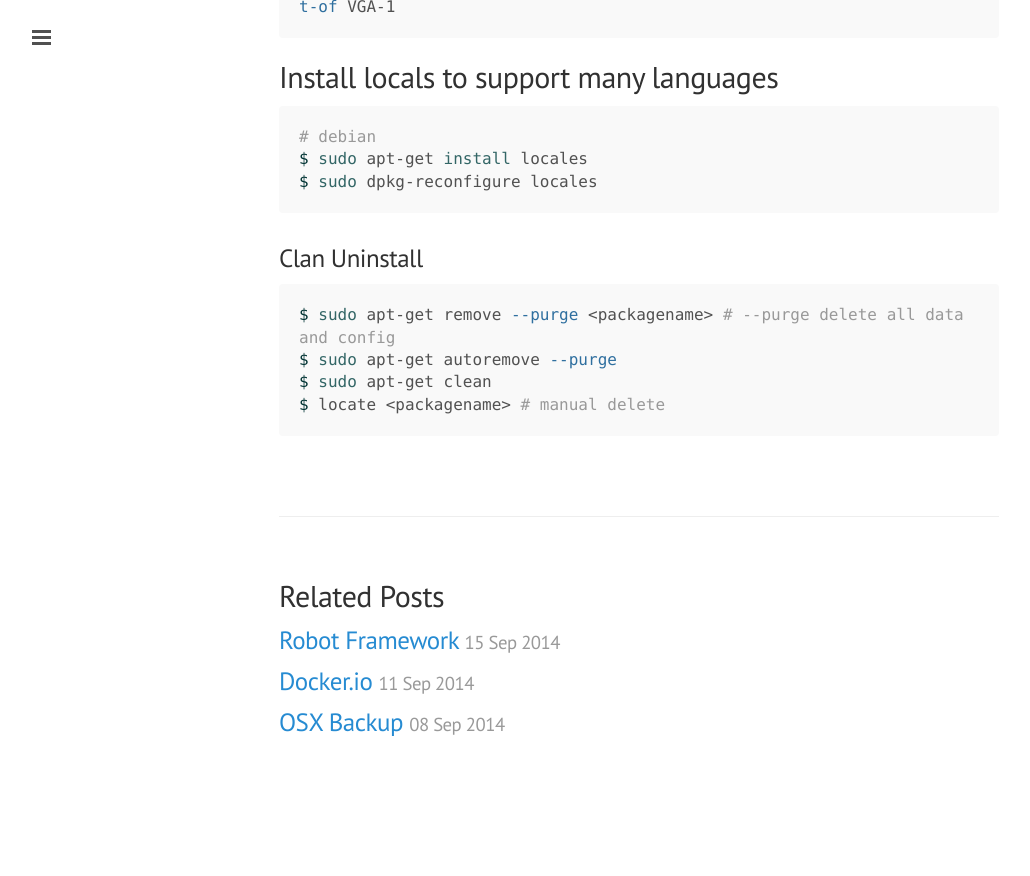
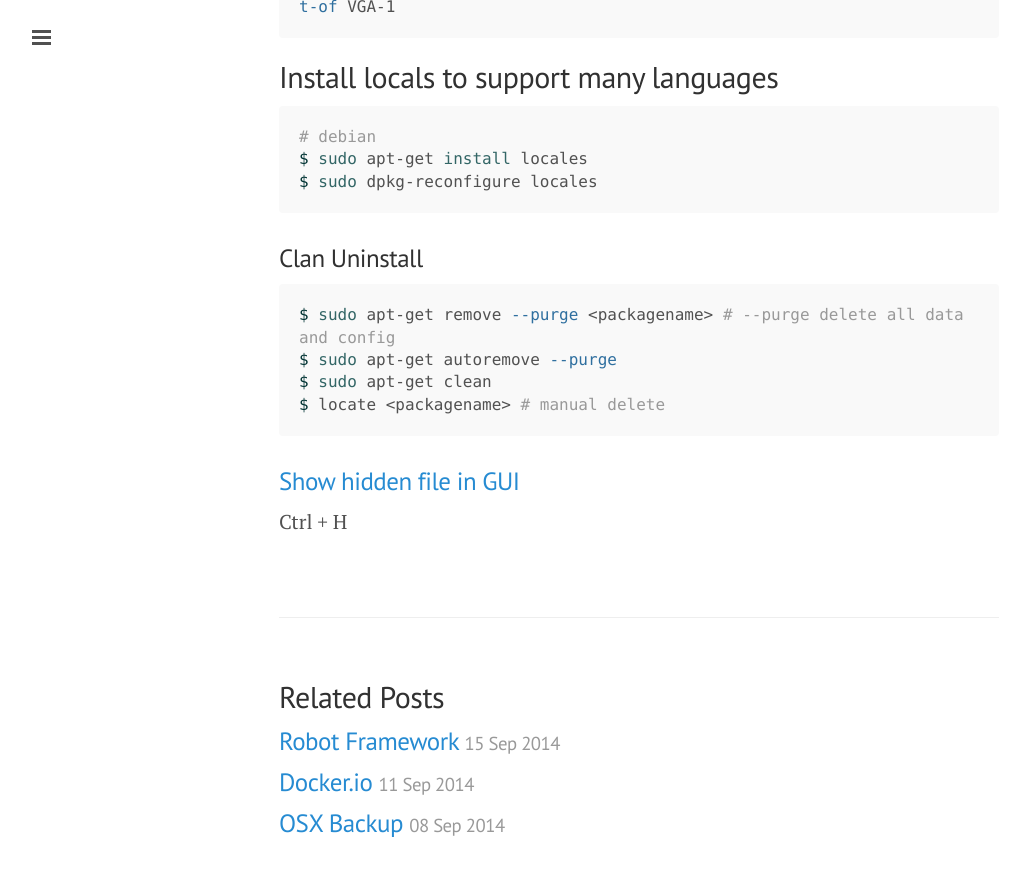
Before and after one commit to ibotdotout/ibotdotout.github.io, a Jekyll site: the page built from _posts/2014-09-10-debian.md, in a window 1280 px wide and 900 px high, scrolled down 2156 px. Shown: the top 876 px of the window, without its empty margins (1-1031 px from the left). Built offline with Jekyll 4.4.1, drawn with Linux system fonts in a browser that asks for light colours; Markdown is read by kramdown in place of the engine named in the settings; before the commit the page ends 2954 px from its top, so only the background shows below that.

Commit message:
show hidden file

````diff
--- a/_posts/2014-09-10-debian.md
+++ b/_posts/2014-09-10-debian.md
@@ -106,3 +106,7 @@ $ sudo apt-get autoremove --purge
 $ sudo apt-get clean
 $ locate <packagename> # manual delete
 ```
+
+### [Show hidden file in GUI](http://ubuntuforums.org/showthread.php?t=1108528)
+
+Ctrl + H
````
